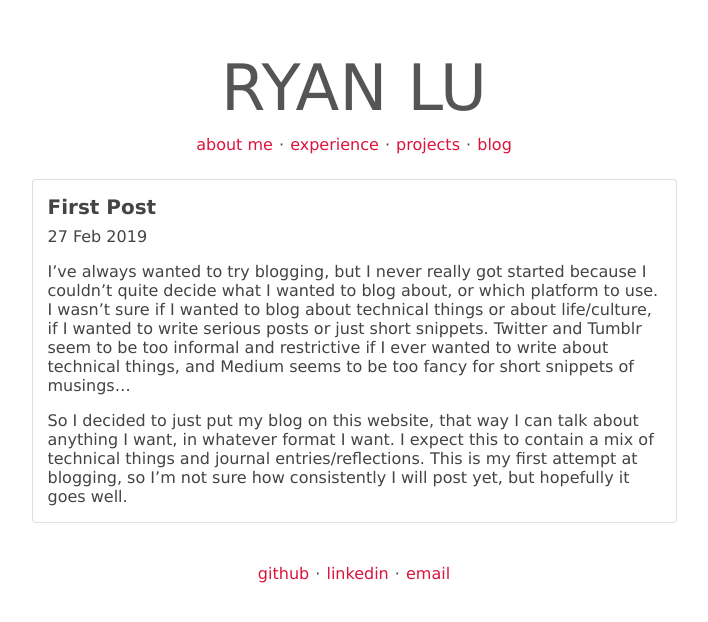
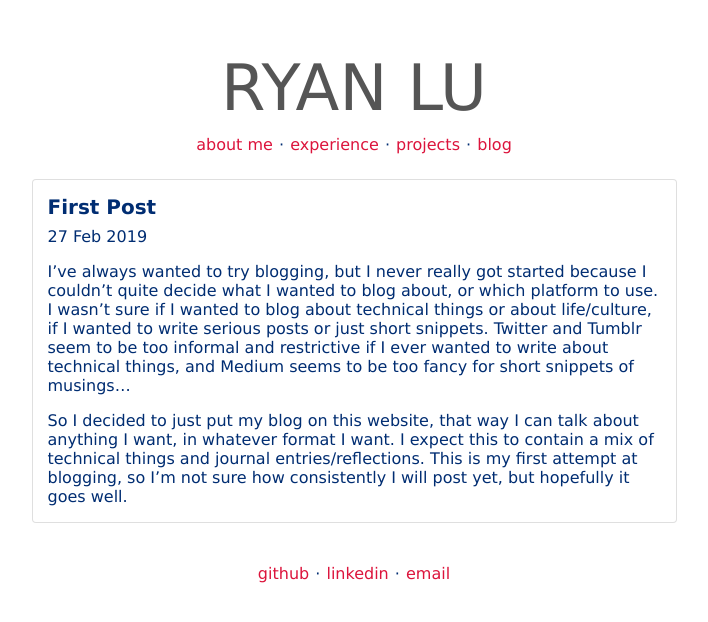
Before and after one commit to ryanlu41/ryanlu41.github.io, a Jekyll site: the page built from _posts/2019-02-27-First-Post.md, in a window 1280 px wide. Shown: the top 622 px of the page, without its empty margins (286-994 px from the left). Built offline with Jekyll 4.4.1, drawn with Linux system fonts in a browser that asks for light colours.

Commit message:
added link changes

```diff
--- a/_layouts/default.html
+++ b/_layouts/default.html
@@ -25,9 +25,9 @@
         {{ content }}
     <br>
     <h4 class="centered">
-        <a href='https://github.com/yangdanny97' target='_blank'>github</a> ·
-        <a href='https://www.linkedin.com/in/yangdanny97' target='_blank'>linkedin</a> ·
-        <a href='mailto:dzy4@cornell.edu' target='_blank'>email</a>
+        <a href='https://github.com/ryanlu41' target='_blank'>github</a> ·
+        <a href='https://www.linkedin.com/in/ryanlu17' target='_blank'>linkedin</a> ·
+        <a href='mailto:rlu17@jhu.edu' target='_blank'>email</a>
     </h4>
     <br>
 </body>
--- a/_layouts/post.html
+++ b/_layouts/post.html
@@ -4,7 +4,7 @@
 <style>
     p {
         font: 16px verdana, tahoma, sans-serif;
-        color:#444;
+        color:#002D72;
     }
 
     ul li:before {
--- a/css/style.css
+++ b/css/style.css
@@ -34,13 +34,13 @@
 
 h4 {
     font-size: 16px;
-    color: #444;
+    color: #002D72;
 }
 
 h3 {
     font-size: 20px;
     font-weight: bold;
-    color: #444;
+    color: #002D72;
 }
 
 body {
```
